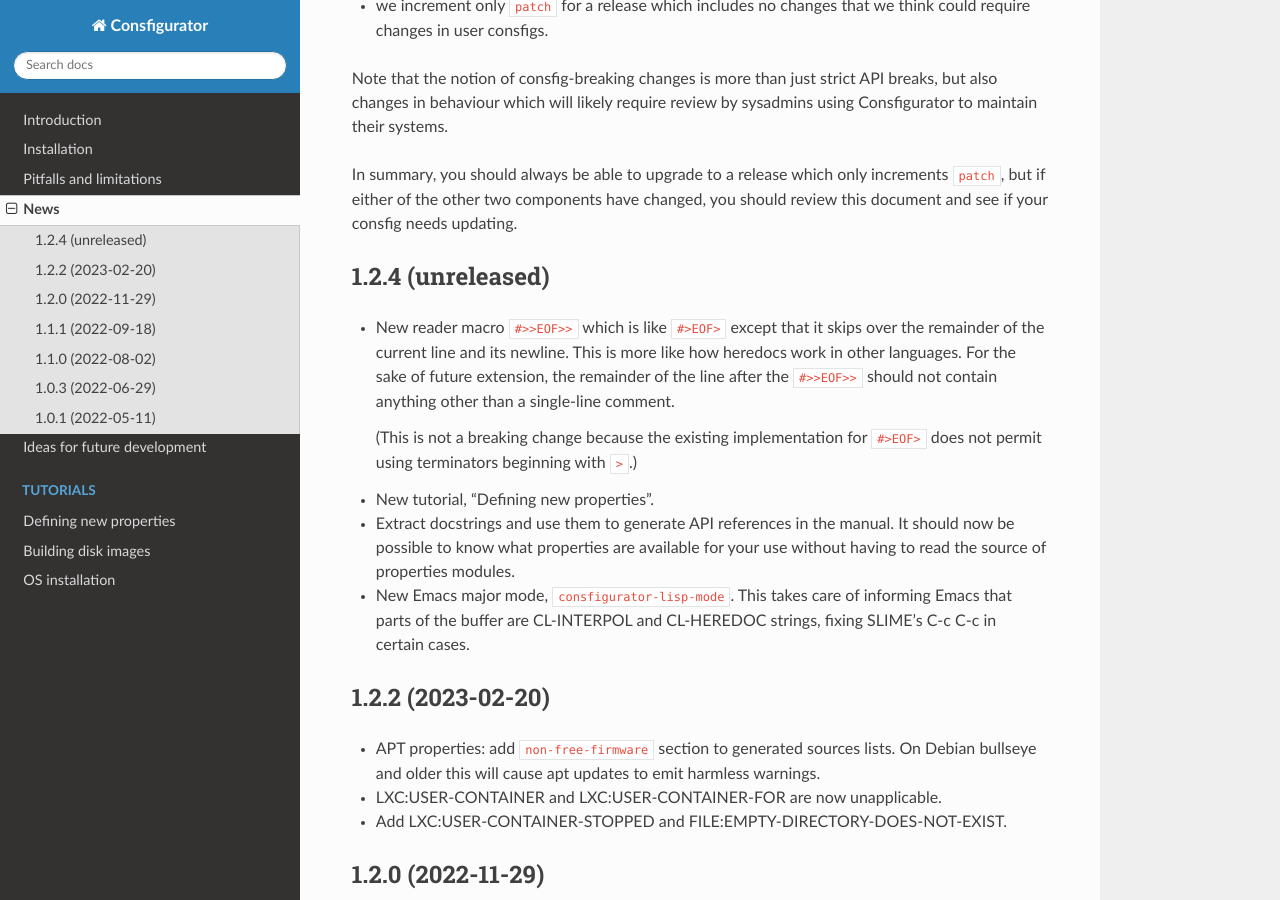
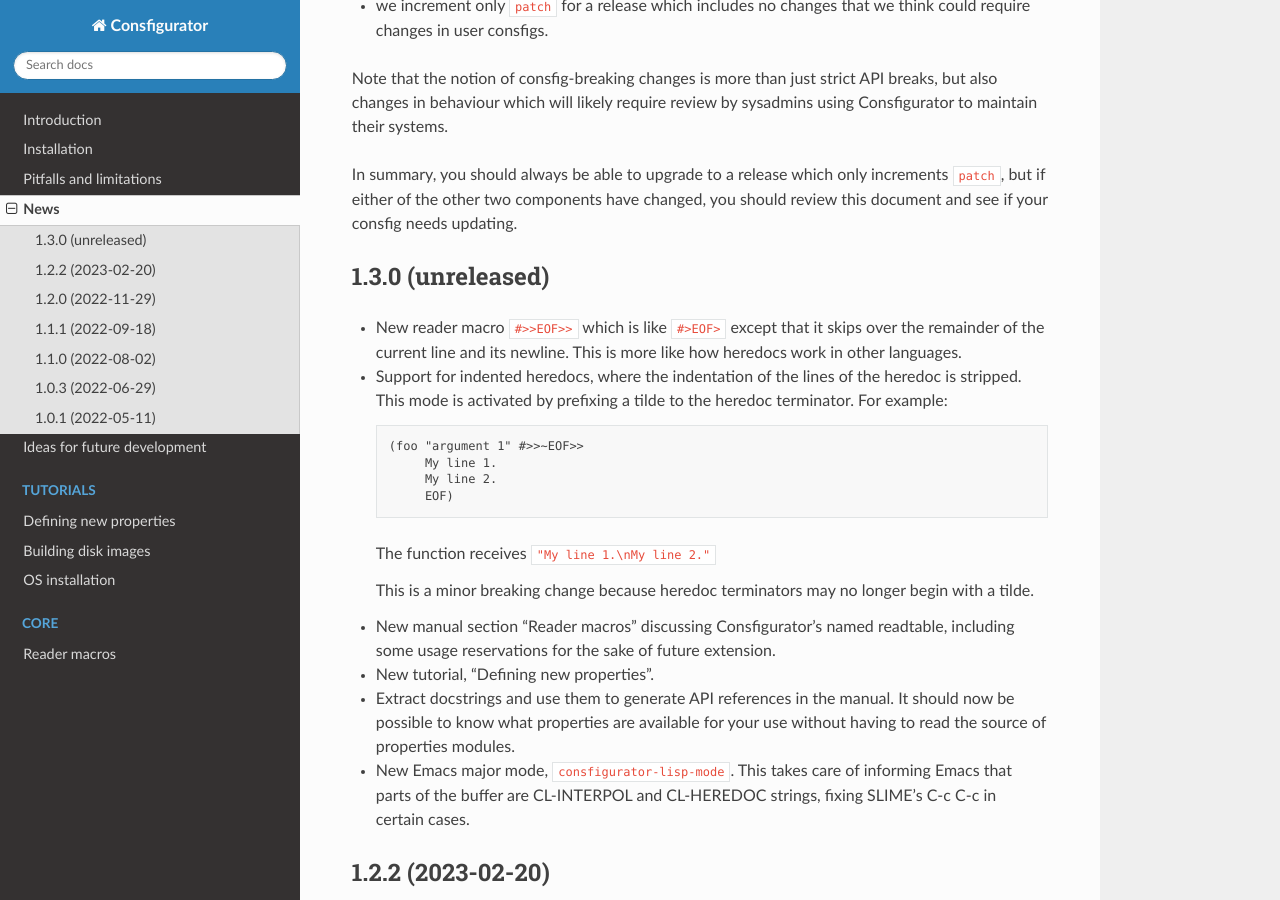
Before and after one commit to spwhitton/consfigurator, a Sphinx documentation site: the page built from doc/news.rst, in a window 1280 px wide and 900 px high, scrolled down 386 px. Built offline with Sphinx 7.4.7 and the Read the Docs theme 2.0.0, drawn with Linux system fonts in a browser that asks for light colours; pages that are not in the unit, such as notebooks, are missing from menus.

Commit message:
support indented heredocs, add new "Reader macros" manual section
Signed-off-by: Sean Whitton <spwhitton@spwhitton.name>

```diff
--- a/doc/index.rst
+++ b/doc/index.rst
@@ -30,6 +30,7 @@
    deployment
    data
    image
+   reader
 
 .. toctree::
    :maxdepth: 1
--- a/doc/news.rst
+++ b/doc/news.rst
@@ -23,17 +23,32 @@
 increments ``patch``, but if either of the other two components have changed,
 you should review this document and see if your consfig needs updating.
 
-1.2.4 (unreleased)
+1.3.0 (unreleased)
 ------------------
 
 - New reader macro ``#>>EOF>>`` which is like ``#>EOF>`` except that it skips
   over the remainder of the current line and its newline.  This is more like
-  how heredocs work in other languages.  For the sake of future extension, the
-  remainder of the line after the ``#>>EOF>>`` should not contain anything
-  other than a single-line comment.
+  how heredocs work in other languages.
 
-  (This is not a breaking change because the existing implementation for
-  ``#>EOF>`` does not permit using terminators beginning with ``>``.)
+- Support for indented heredocs, where the indentation of the lines of the
+  heredoc is stripped.  This mode is activated by prefixing a tilde to the
+  heredoc terminator.  For example:
+
+  .. code-block:: none
+
+    (foo "argument 1" #>>~EOF>>
+	 My line 1.
+	 My line 2.
+	 EOF)
+
+  The function receives ``"My line 1.\nMy line 2."``
+
+  This is a minor breaking change because heredoc terminators may no longer
+  begin with a tilde.
+
+- New manual section "Reader macros" discussing Consfigurator's named
+  readtable, including some usage reservations for the sake of future
+  extension.
 
 - New tutorial, "Defining new properties".
 
```
Also changed, not shown: doc/reader.rst (added, +57 -0 lines), 8 other files.
